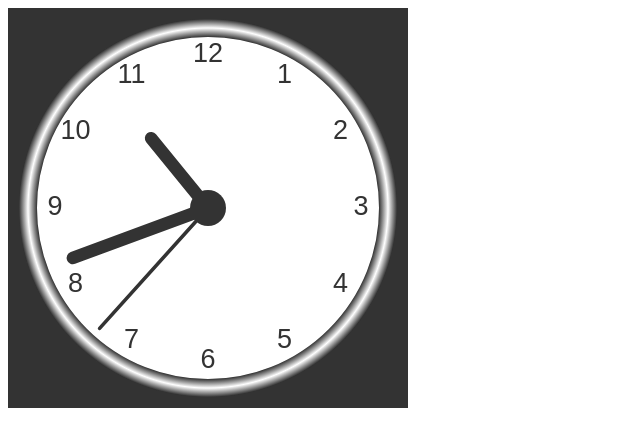
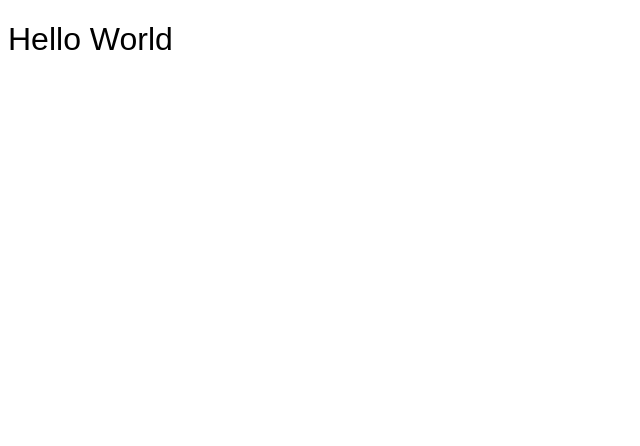
Before and after one commit to stepin104275/HTML, a plain HTML site: page Clock.html in a window 1280 px wide. Shown: the whole page, without its empty margins (0-640 px from the left). Drawn offline with Linux system fonts and the light colour scheme.

Commit message:
Update Clock.html

```diff
--- a/Clock.html
+++ b/Clock.html
@@ -1,92 +1,22 @@
 <!DOCTYPE html>
-<html>
+<html lang="en">
+<head>
+    <meta charset="UTF-8">
+    <meta name="viewport" content="width=device-width, initial-scale=1.0">
+    <meta http-equiv="X-UA-Compatible" content="ie=edge">
+    <title>Hello World</title>
+    <style>
+        h1{
+            font-weight:lighter;
+            font-family: Arial, Helvetica, sans-serif;
+        }
+    </style>
+</head>
 <body>
 
-<canvas id="canvas" width="400" height="400"
-style="background-color:#333">
-</canvas>
-
-<script>
-var canvas = document.getElementById("canvas");
-var ctx = canvas.getContext("2d");
-var radius = canvas.height / 2;
-ctx.translate(radius, radius);
-radius = radius * 0.90
-setInterval(drawClock, 1000);
-
-function drawClock() {
-  drawFace(ctx, radius);
-  drawNumbers(ctx, radius);
-  drawTime(ctx, radius);
-}
-
-function drawFace(ctx, radius) {
-  var grad;
-  ctx.beginPath();
-  ctx.arc(0, 0, radius, 0, 2*Math.PI);
-  ctx.fillStyle = 'white';
-  ctx.fill();
-  grad = ctx.createRadialGradient(0,0,radius*0.95, 0,0,radius*1.05);
-  grad.addColorStop(0, '#333');
-  grad.addColorStop(0.5, 'white');
-  grad.addColorStop(1, '#333');
-  ctx.strokeStyle = grad;
-  ctx.lineWidth = radius*0.1;
-  ctx.stroke();
-  ctx.beginPath();
-  ctx.arc(0, 0, radius*0.1, 0, 2*Math.PI);
-  ctx.fillStyle = '#333';
-  ctx.fill();
-}
-
-function drawNumbers(ctx, radius) {
-  var ang;
-  var num;
-  ctx.font = radius*0.15 + "px arial";
-  ctx.textBaseline="middle";
-  ctx.textAlign="center";
-  for(num = 1; num < 13; num++){
-    ang = num * Math.PI / 6;
-    ctx.rotate(ang);
-    ctx.translate(0, -radius*0.85);
-    ctx.rotate(-ang);
-    ctx.fillText(num.toString(), 0, 0);
-    ctx.rotate(ang);
-    ctx.translate(0, radius*0.85);
-    ctx.rotate(-ang);
-  }
-}
-
-function drawTime(ctx, radius){
-    var now = new Date();
-    var hour = now.getHours();
-    var minute = now.getMinutes();
-    var second = now.getSeconds();
-    //hour
-    hour=hour%12;
-    hour=(hour*Math.PI/6)+
-    (minute*Math.PI/(6*60))+
-    (second*Math.PI/(360*60));
-    drawHand(ctx, hour, radius*0.5, radius*0.07);
-    //minute
-    minute=(minute*Math.PI/30)+(second*Math.PI/(30*60));
-    drawHand(ctx, minute, radius*0.8, radius*0.07);
-    // second
-    second=(second*Math.PI/30);
-    drawHand(ctx, second, radius*0.9, radius*0.02);
-}
-
-function drawHand(ctx, pos, length, width) {
-    ctx.beginPath();
-    ctx.lineWidth = width;
-    ctx.lineCap = "round";
-    ctx.moveTo(0,0);
-    ctx.rotate(pos);
-    ctx.lineTo(0, -length);
-    ctx.stroke();
-    ctx.rotate(-pos);
-}
-</script>
+    <h1>
+        Hello World
+    </h1>
 
 </body>
 </html>
```
